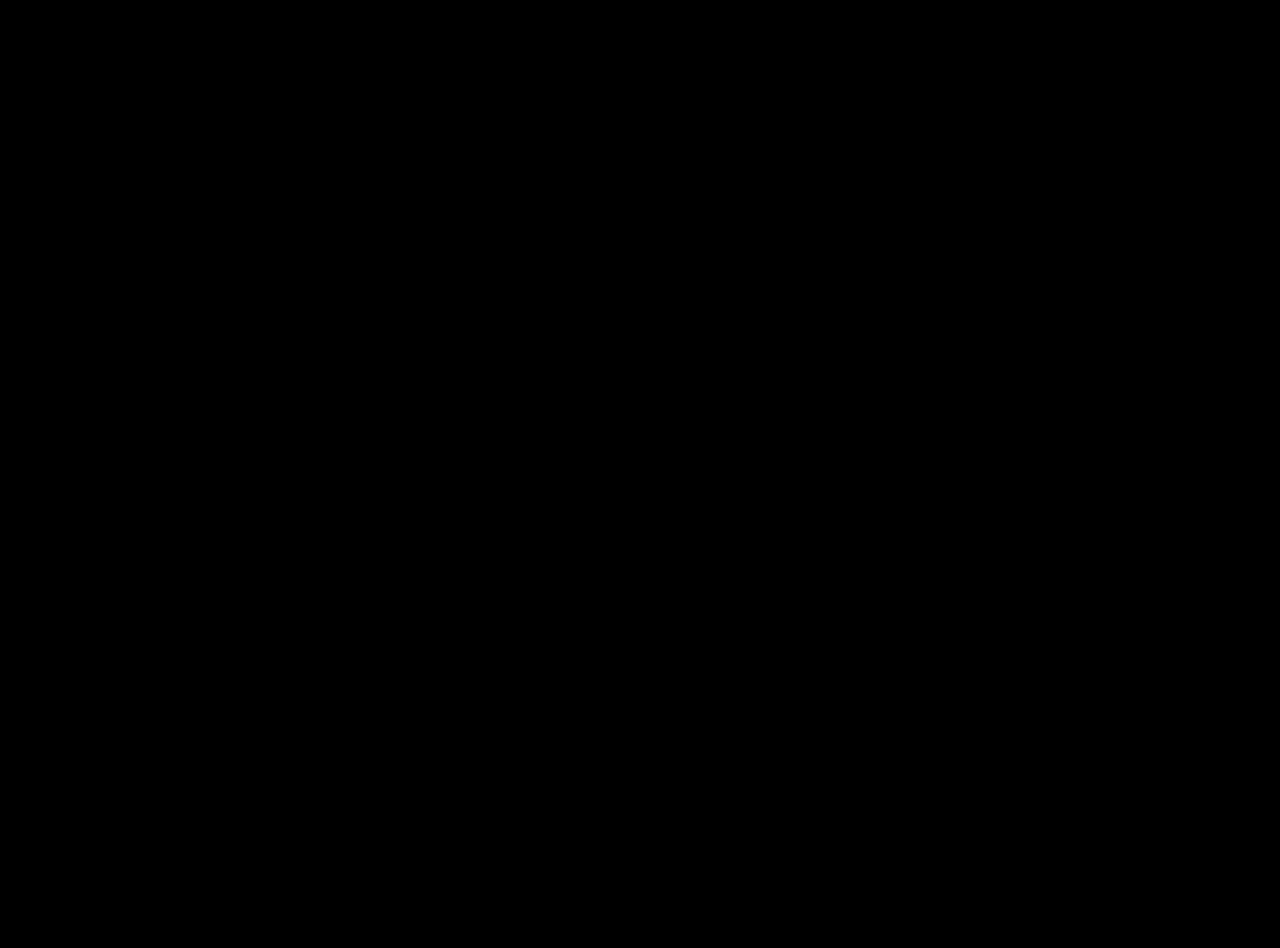
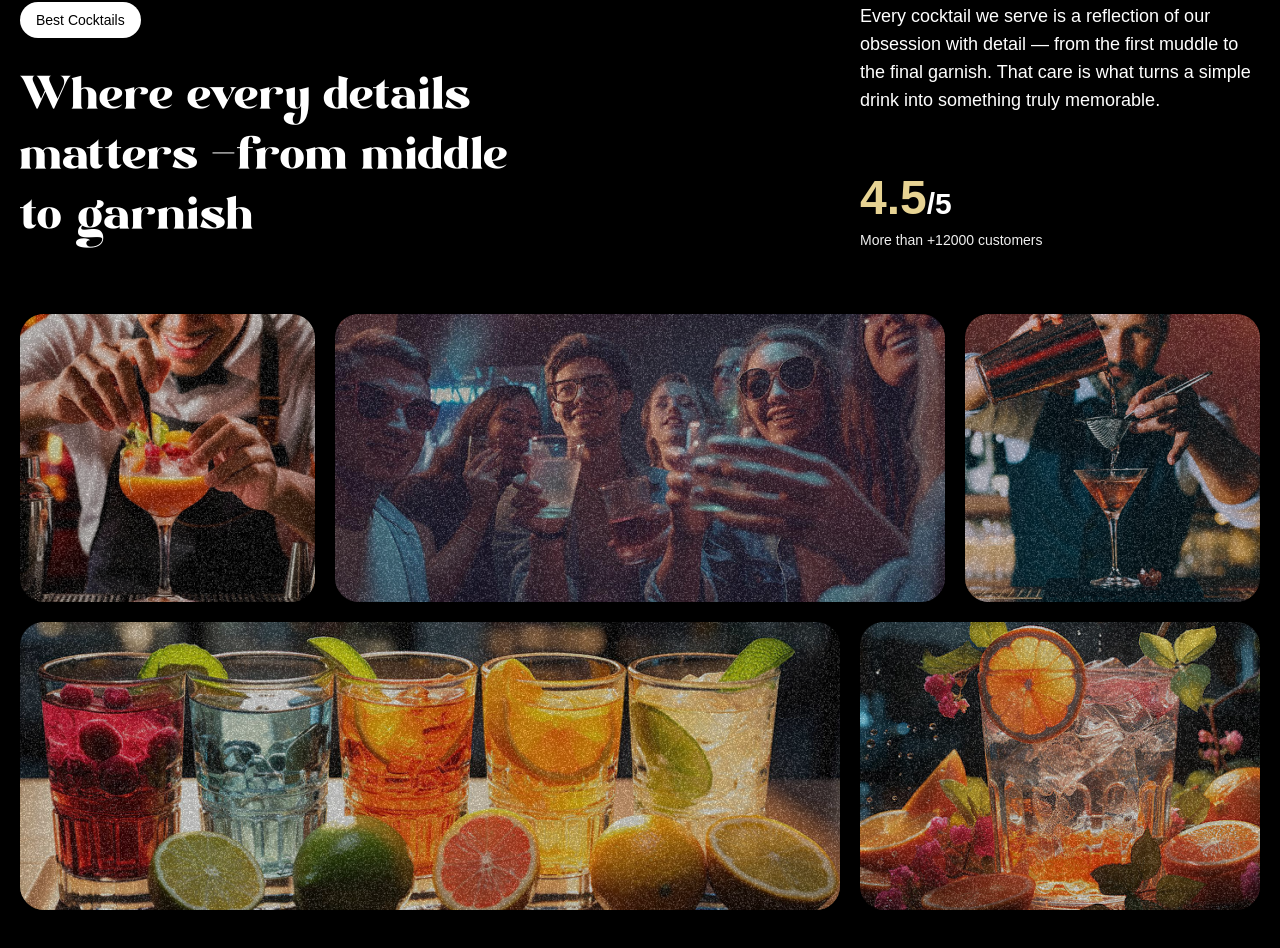
Before and after one commit to priyanshisingh0411/gsap_cocktails, a React (Vite) app: page / in a window 1280 px wide. Shown: the part 1710-2658 px from the top of the page. Before the commit the page ends 1600 px from the top, so only its background shows below. Built offline with nearby package versions, Linux system fonts and the light colour scheme; a web font is replaced by a local one.

Commit message:
implemented the about section

```diff
--- a/index.html
+++ b/index.html
@@ -1,10 +1,10 @@
-<!DOCTYPE html>
+<!doctype html>
 <html lang="en">
   <head>
     <meta charset="UTF-8" />
     <link rel="icon" type="image/svg+xml" href="/images/logo.png" />
     <meta name="viewport" content="width=device-width, initial-scale=1.0" />
-    <title>gsap_landingpage</title>
+    <title>Velvet Pour</title>
   </head>
   <body>
     <div id="root"></div>
--- a/src/App.jsx
+++ b/src/App.jsx
@@ -4,6 +4,7 @@
 import Navbar from "./components/Navbar";
 import Hero from "./components/Hero";
 import Cocktails from "./components/Cocktails";
+import About from "./components/About";
 
 gsap.registerPlugin(ScrollTrigger, SplitText);
 
@@ -13,6 +14,7 @@
       <Navbar />
       <Hero />
       <Cocktails />
+      <About />
     </main>
   );
 };
--- /dev/null
+++ b/src/components/About.jsx
@@ -0,0 +1,95 @@
+import { useGSAP } from "@gsap/react";
+import gsap from "gsap";
+import { SplitText } from "gsap/all";
+import React from "react";
+
+const About = () => {
+  useGSAP(() => {
+    const titleSplit = SplitText.create("#about h2", {
+      type: "words",
+    });
+
+    const scrollTimeline = gsap.timeline({
+      scrollTrigger: {
+        trigger: "#about",
+        start: "top center",
+      },
+    });
+
+    scrollTimeline
+      .from(titleSplit.words, {
+        opacity: 0,
+        duration: 1,
+        yPercent: 100,
+        ease: "expo.out",
+        stagger: 0.02,
+      })
+      .from(
+        ".top-grid div, .bottom-grid div",
+        {
+          opacity: 0,
+          duration: 1,
+          ease: "power1.inOut",
+          stagger: 0.04,
+        },
+        "-=0.5",
+      );
+  });
+
+  return (
+    <div id="about">
+      <div className="mb-16 md:px-0 px-5">
+        <div className="content">
+          <div className="md:col-span-8">
+            <p className="badge">Best Cocktails</p>
+            <h2>
+              Where every details matters <span className="text-white">-</span>
+              from middle to garnish
+            </h2>
+          </div>
+          <div className="sub-content">
+            <p>
+              Every cocktail we serve is a reflection of our obsession with
+              detail — from the first muddle to the final garnish. That care is
+              what turns a simple drink into something truly memorable.
+            </p>
+            <div>
+              <p className="md:text-3xl text-xl font-bold">
+                <span>4.5</span>/5
+              </p>
+              <p className="text-sm text-white-100">
+                More than +12000 customers
+              </p>
+            </div>
+          </div>
+        </div>
+      </div>
+      <div className="top-grid">
+        <div className="md:col-span-3">
+          <div className="noisy" />
+          <img src="/images/abt1.png" alt="grid-img-1" />
+        </div>
+        <div className="md:col-span-6">
+          <div className="noisy" />
+          <img src="/images/abt2.png" alt="grid-img-2" />
+        </div>
+        <div className="md:col-span-3">
+          <div className="noisy" />
+          <img src="/images/abt5.png" alt="grid-img-5" />
+        </div>
+      </div>
+      <div className="bottom-grid">
+        <div className="md:col-span-8">
+          <div className="noisy" />
+          <img src="/images/abt3.png" alt="grid-img-3" />
+        </div>
+        <div className="md:col-span-4">
+          <div className="noisy" />
+          <img src="/images/abt4.png" alt="grid-img-4" />
+        </div>
+      </div>
+    </div>
+  );
+};
+
+export default About;
```
